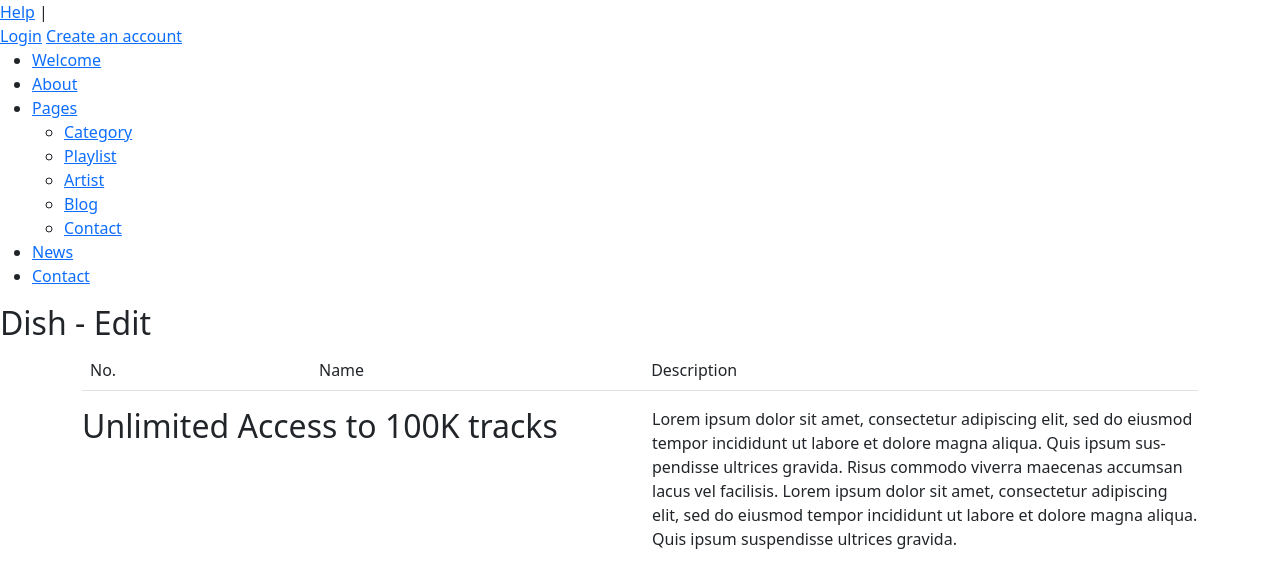
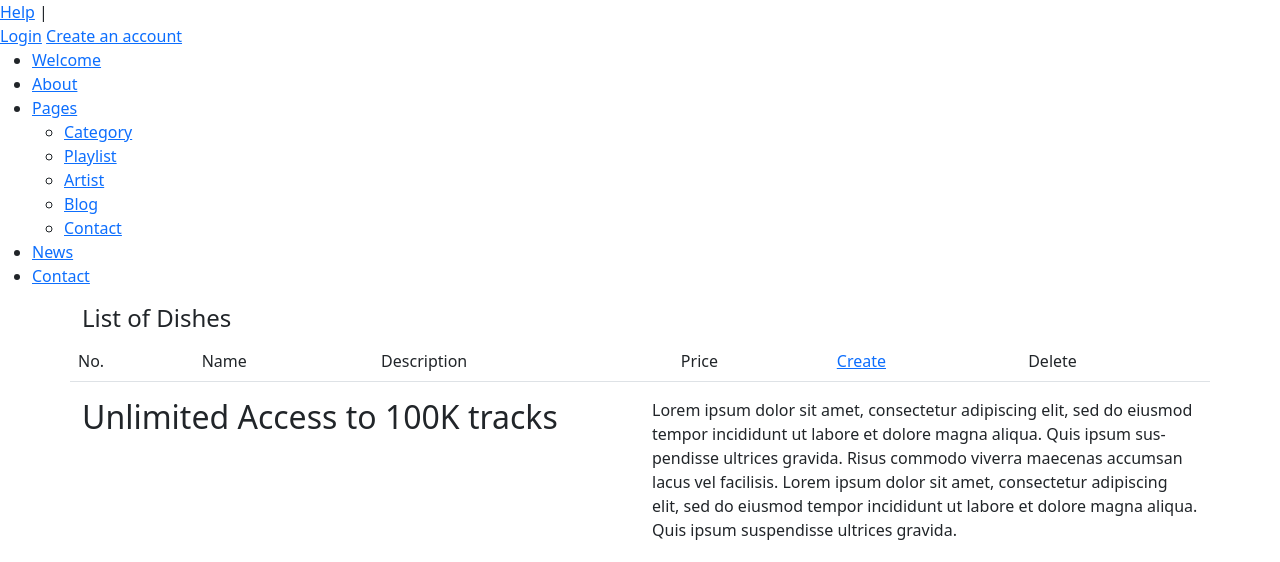
Before and after one commit to lutfiqaraman/menucart, a Symfony app: template templates/dish/index.html.twig in a window 1280 px wide. Shown: the part 300-862 px from the top of the page. Run offline with Twig, Linux system fonts and the light colour scheme; the template is opened without the code that fills it, so the values that code supplies are empty; some libraries are stand-ins or nearby versions.

Commit message:
create a dish

```diff
--- a/templates/dish/index.html.twig
+++ b/templates/dish/index.html.twig
@@ -4,15 +4,24 @@
 
 {% block body %}
 
-    <h2>Dish - Edit</h2>
+    <div class="container">
 
-    <div class="container">
+        <h4 class="mt-2 mb-2">List of Dishes</h4>
+
+        <div class="row">
             <table class="table table-striped">
                 <thead>
                 <tr>
                     <td>No.</td>
                     <td>Name</td>
                     <td>Description</td>
+                    <td>Price</td>
+                    <td>
+                        <a href="{{ path('dish.create') }}">
+                            Create
+                        </a>
+                    </td>
+                    <td>Delete</td>
                 </tr>
                 </thead>
                 <tbody>
@@ -21,10 +30,14 @@
                         <td>{{ dish.id }}</td>
                         <td>{{ dish.name }}</td>
                         <td>{{ dish.description }}</td>
+                        <td>{{  dish.price }}</td>
+                        <td>-</td>
+                        <td>Delete</td>
                     </tr>
                 {% endfor %}
                 </tbody>
             </table>
         </div>
+    </div>
 
 {% endblock %}
```
Also changed, not shown: src/Controller/DishController.php (+15 -5 lines), src/Form/DishType.php (added, +29 -0 lines), templates/dish/create.html.twig (added, +13 -0 lines), 1 other file. Lines whose indentation alone changed are shown as unchanged.
